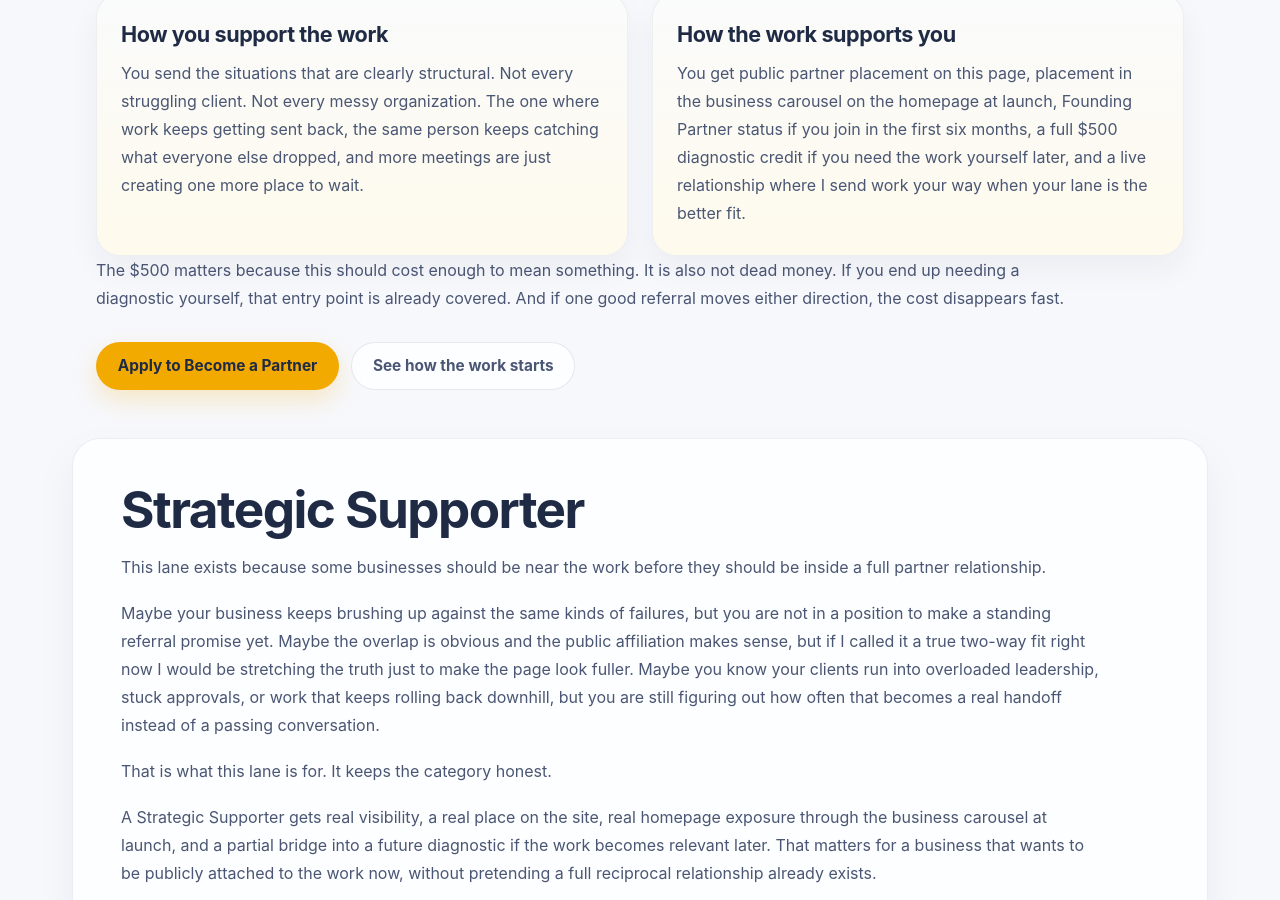
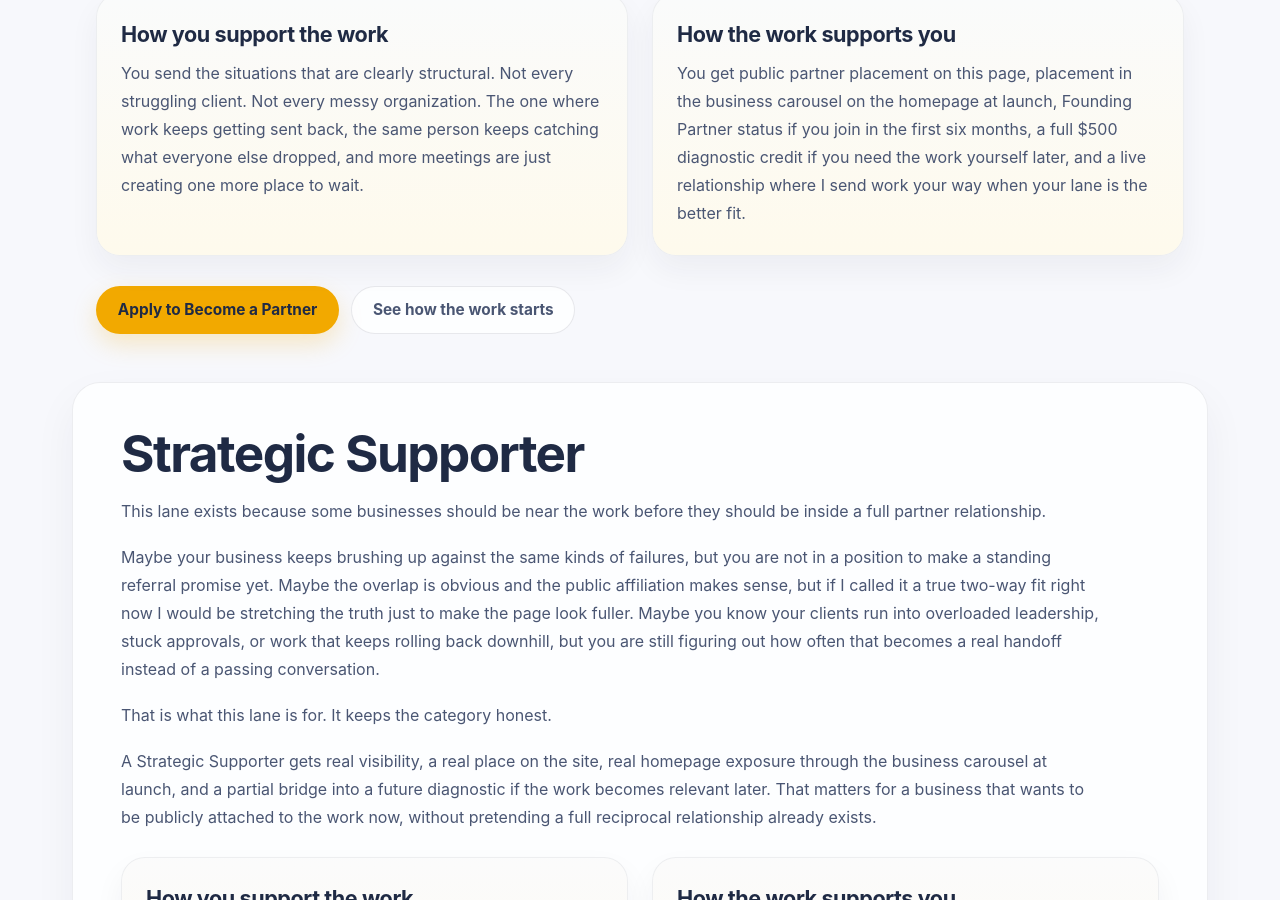
Before and after one commit to efost7873/integratedvaluearchitecture.com, a Jekyll site: the page built from partners-and-supporters.html, in a window 1280 px wide and 900 px high, scrolled down 1048 px. Built offline with Jekyll 4.4.1, drawn with Linux system fonts in a browser that asks for light colours.

Commit message:
Update description and remove fee explanation
Removed a paragraph explaining the significance of the $500 fee.

```diff
--- a/partners-and-supporters.html
+++ b/partners-and-supporters.html
@@ -1,7 +1,7 @@
 ---
 layout: default
 title: Partners and Supporters | Integrated Value Architecture
-description: Join the Partner Network, become a Strategic Supporter, or back Integrated Value Architecture as a Supporter through the lane that actually fits.
+description: Join the Partner Network, become a Strategic Supporter, or back Integrated Value Architecture as a Supporter
 permalink: /partners-and-supporters/
 schema_type: WebPage
 ---
@@ -86,10 +86,6 @@ schema_type: WebPage
         </div>
       </article>
     </div>
-
-    <p>
-      The $500 matters because this should cost enough to mean something. It is also not dead money. If you end up needing a diagnostic yourself, that entry point is already covered. And if one good referral moves either direction, the cost disappears fast.
-    </p>
 
     <div class="cta-block">
       <a class="button primary" href="https://forms.cloud.microsoft/r/1PfL2D9z5U">Apply to Become a Partner</a>
```
